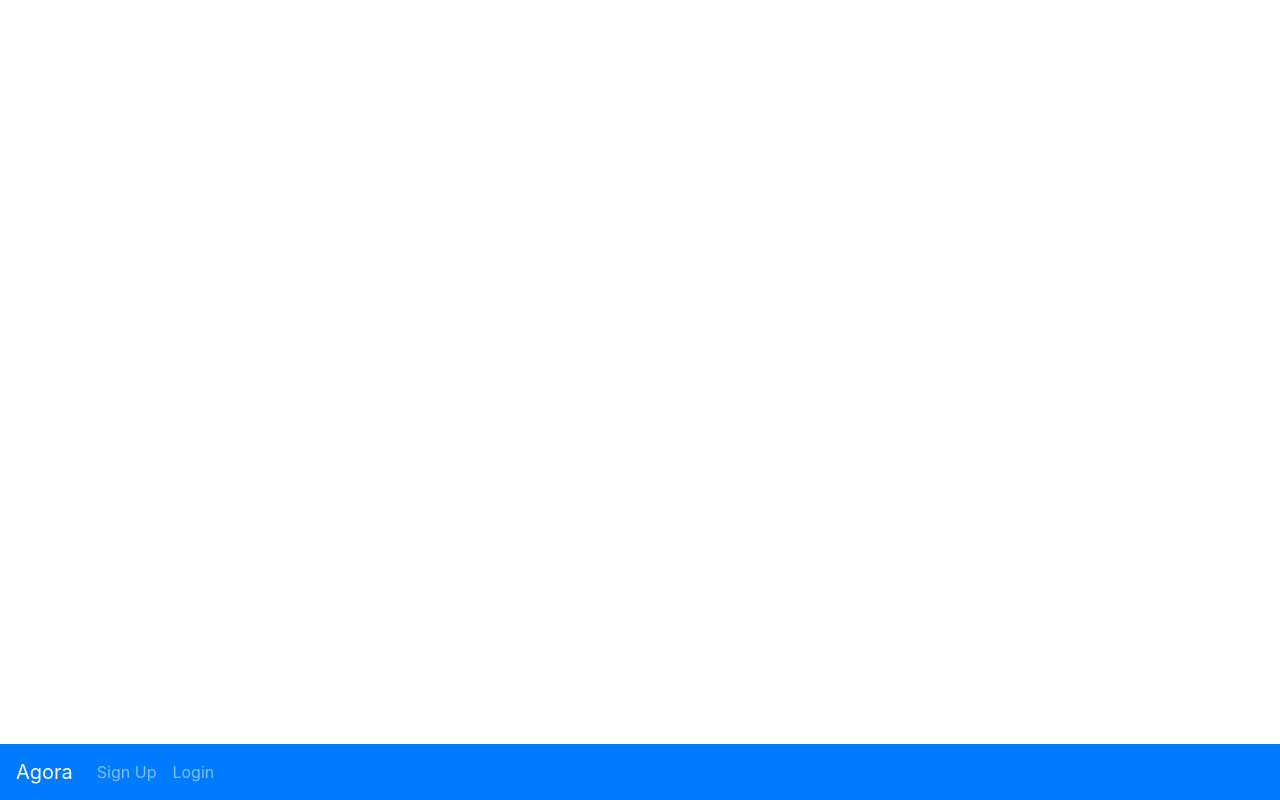
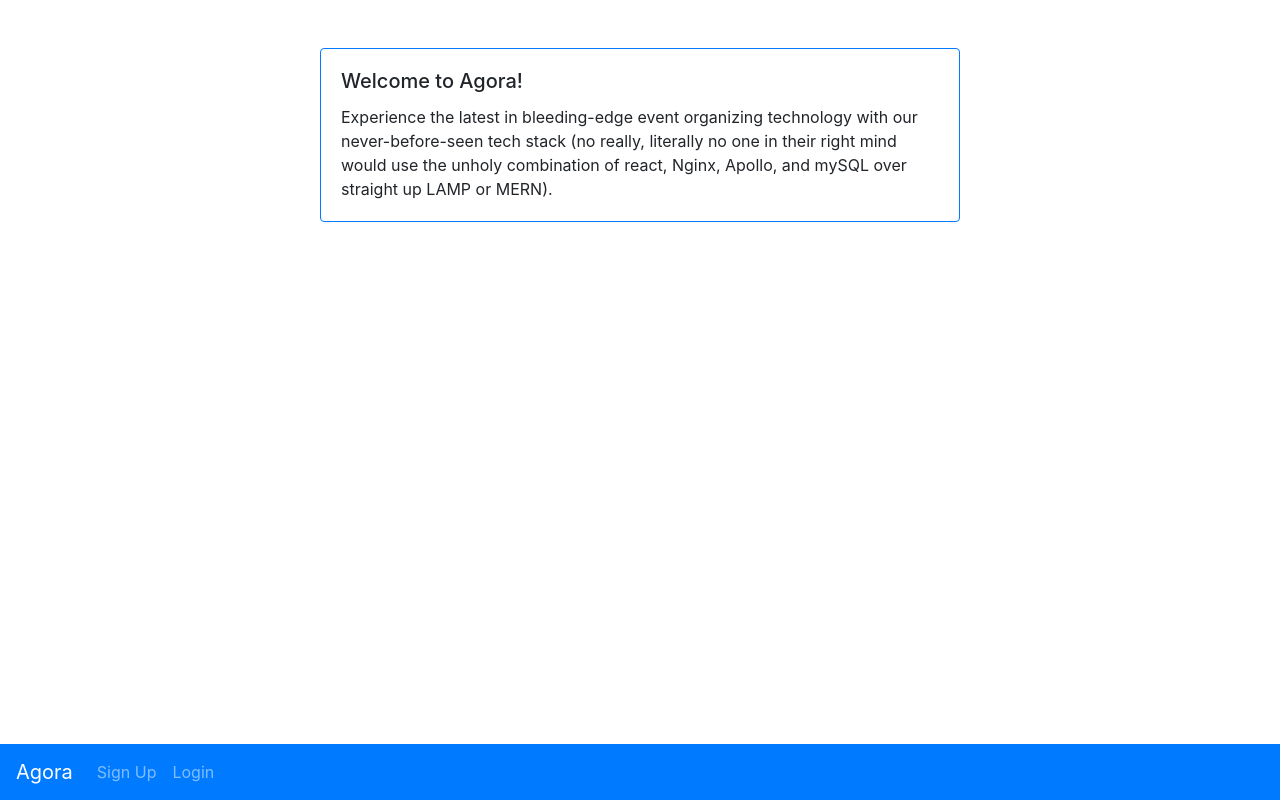
Before and after one commit to chenwill98/ECE-366-Agora, a React (Create React App) app in the folder agora/: page / in a window 1280 px wide. Built offline with nearby package versions, Linux system fonts and the light colour scheme.

Commit message:
Added barebones welcome page, removed navigation for Login and Signup because that doesn't really make any sense

```diff
--- a/agora/src/components/Welcome.js
+++ b/agora/src/components/Welcome.js
@@ -1,11 +1,27 @@
 import React, { Component } from 'react';
+import { Card } from "react-bootstrap";
+import CenterView from '../components/CenterView.js';
 import WelcomeNav from './WelcomeNav.js';
 
 export default class Welcome extends Component {
     render() {
         return (
-            <div>
+            <div className='mt-5'>
                 <WelcomeNav/>
+                <CenterView>
+                    <Card border="primary" style={{ width: '40rem'}}>
+                        <Card.Body>
+                            <Card.Title>Welcome to Agora!</Card.Title>
+                            <Card.Text>
+                                Experience the latest in bleeding-edge event organizing technology with our
+                                never-before-seen tech stack (no really, literally no one in their right mind
+                                would use the unholy combination of react, Nginx, Apollo, and mySQL over straight up
+                                LAMP or MERN).
+                            </Card.Text>
+
+                        </Card.Body>
+                    </Card>
+                </CenterView>
             </div>
         )
     };
--- a/agora/src/containers/Login.js
+++ b/agora/src/containers/Login.js
@@ -2,7 +2,6 @@ import React, { Component } from "react";
 import axios from "axios";
 import { Form, Button, Card } from "react-bootstrap";
 import CenterView from '../components/CenterView.js';
-import Navigation from '../components/Navigation.js';
 
 class Login extends Component {
     constructor(props) {
@@ -74,16 +73,15 @@ class Login extends Component {
             .catch(error => {
                 this.setState({
                     error: true,
-                    error_msg:  "Error requesting the details of an event: " + error.message
+                    error_msg:  "Error logging in user: " + error.message
                 });
-                console.log("Error requesting event: " + error.message);
+                console.log("Error requesting cookie: " + error.message);
             });
     };
 
     render() {
         return (
             <div className='mt-5'>
-                <Navigation/>
                 <CenterView>
                     <Card border="primary" style={{ width: '40rem'}}>
                         <Card.Body>
--- a/agora/src/containers/SignUp.js
+++ b/agora/src/containers/SignUp.js
@@ -2,7 +2,6 @@ import React, { Component } from 'react';
 import axios from "axios";
 import { Form, Button, Card } from "react-bootstrap";
 import CenterView from '../components/CenterView.js';
-import Navigation from '../components/Navigation.js';
 
 class SignUp extends Component {
     constructor(props) {
@@ -74,16 +73,15 @@ class SignUp extends Component {
             .catch(error => {
                 this.setState({
                     error: true,
-                    error_msg:  "Error requesting the details of an event: " + error.message
+                    error_msg:  "Error creating the user: " + error.message
                 });
-                console.log("Error requesting event: " + error.message);
+                console.log("Error posting user: " + error.message);
             });
     };
 
     render() {
         return (
             <div className='mt-5'>
-                <Navigation/>
                 <CenterView>
                     <Card border="primary" style={{ width: '40rem'}}>
                         <Card.Header as="h5">Organize events and connect with others on Agora today!</Card.Header>
```
